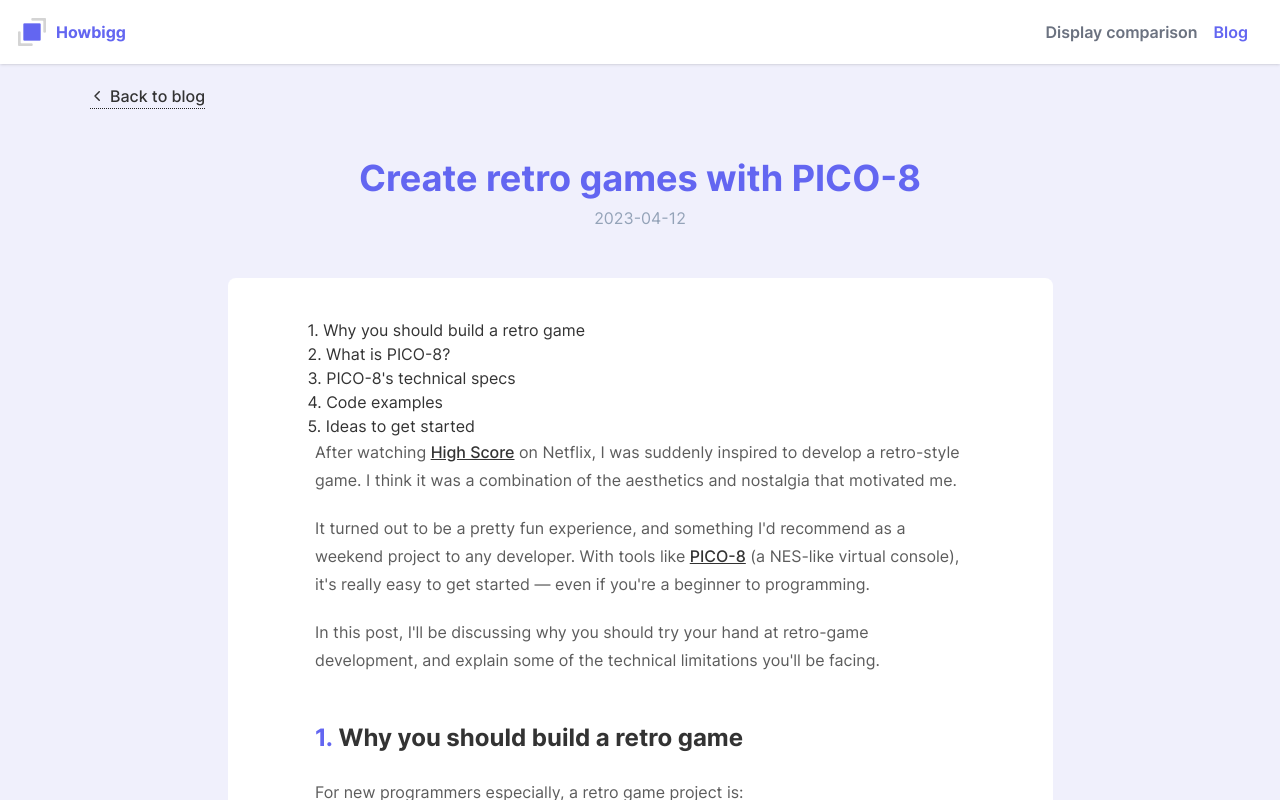
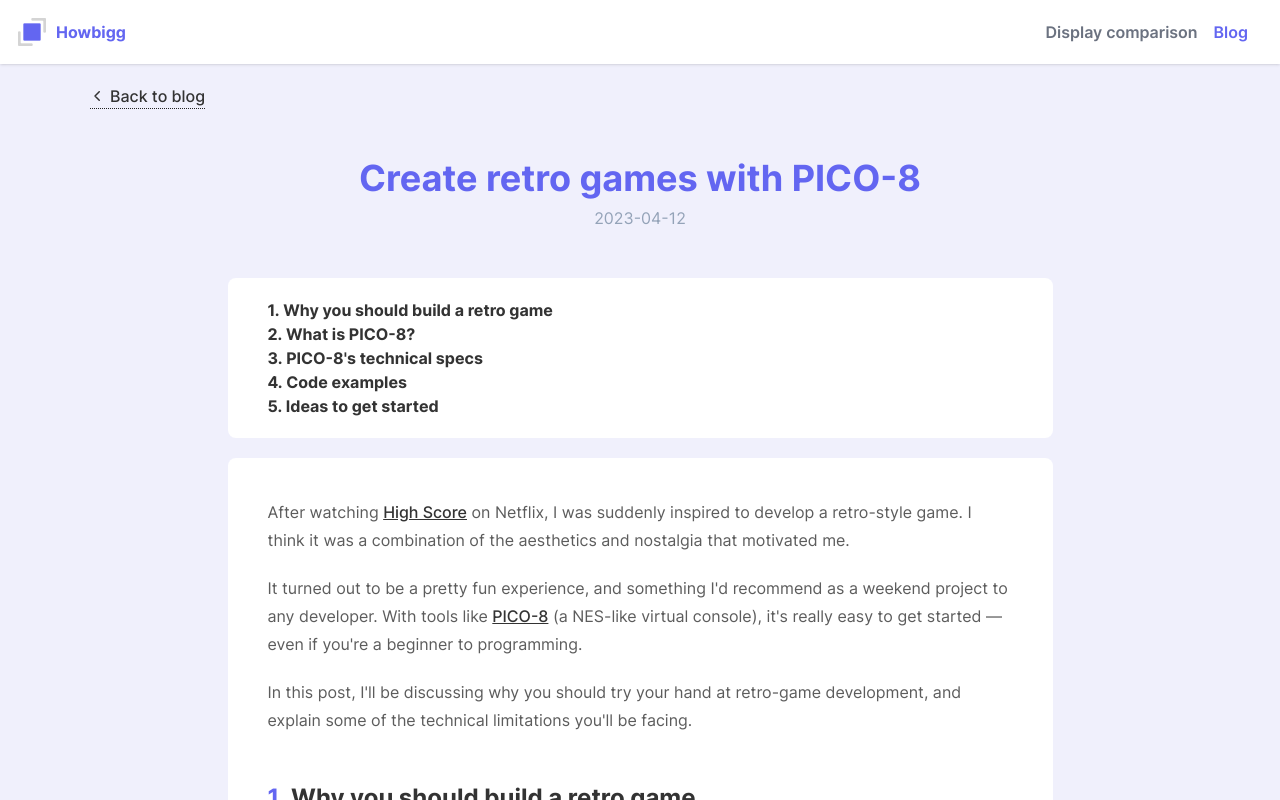
Before and after one commit to jacekobst1/howbigg, a Next.js app: page /blog/retro-with-pico8 in a window 1280 px wide. Shown: the top 800 px of the page. Built offline with nearby package versions, Linux system fonts and the light colour scheme.

Commit message:
Post page cleanup
- create anchorGenerator and jsonLdGenerator utils
- create TableOfContents components
- change post field date -> createdAt
- create routes.ts

```diff
--- a/posts/retro-with-pico8.md
+++ b/posts/retro-with-pico8.md
@@ -1,5 +1,5 @@
 ---
-date: "2023-04-12"
+createdAt: "2023-04-12"
 title: "Create retro games with PICO-8"
 subtitle: "8-bit games are a great way to learn and expand your portfolio."
 ---
--- /dev/null
+++ b/src/app/blog/[slug]/components/TableOfContents.tsx
@@ -0,0 +1,31 @@
+import UnstyledLink from "@/components/links/UnstyledLink";
+import { generateIdFromText } from "@/app/blog/[slug]/utils/anchorGenerator";
+
+interface TableOfContentsProps {
+  slug: string;
+  headings: string[];
+}
+
+export default function TableOfContents({
+  slug,
+  headings,
+}: TableOfContentsProps) {
+  return (
+    <div className="bg-base-100 mx-auto py-5 rounded-lg md:w-3/4 px-5 md:px-10">
+      <nav>
+        <ul>
+          {headings.map((heading) => (
+            <li key={heading} className="font-bold">
+              <UnstyledLink
+                href={`/blog/${slug}#${generateIdFromText(heading)}`}
+                className="hover:text-primary-500"
+              >
+                {heading}
+              </UnstyledLink>
+            </li>
+          ))}
+        </ul>
+      </nav>
+    </div>
+  );
+}
--- a/src/app/blog/[slug]/page.tsx
+++ b/src/app/blog/[slug]/page.tsx
@@ -4,12 +4,13 @@
   getPostBySlug,
 } from "@/app/blog/utils/postGetter";
 import ArrowLink from "@/components/links/ArrowLink";
-import { Article, WithContext } from "schema-dts";
-import Link from "next/link";
 import ReactMarkdown from "react-markdown";
 import remarkGfm from "remark-gfm";
 import rehypeRaw from "rehype-raw";
 import rehypeHighlight from "rehype-highlight";
+import { generateIdFromText } from "@/app/blog/[slug]/utils/anchorGenerator";
+import TableOfContents from "@/app/blog/[slug]/components/TableOfContents";
+import { generateJsonLd } from "@/app/blog/[slug]/utils/jsonLdGenerator";
 
 interface PostProps {
   params: {
@@ -48,31 +49,7 @@
 
 export default function PostPage({ params: { slug } }: PostProps) {
   const post = getPostBySlug(slug);
-
-  const jsonLd: WithContext<Article> = {
-    "@context": "https://schema.org",
-    "@type": "Article",
-    mainEntityOfPage: {
-      "@type": "WebPage",
-      "@id": `https://howbigg.com/blog/${slug}`,
-    },
-    headline: post.title,
-    description: post.subtitle,
-    image: "",
-    author: {
-      "@type": "Person",
-      name: "Jacek Obst",
-    },
-    publisher: {
-      "@type": "Organization",
-      name: "Howbigg",
-      logo: {
-        "@type": "ImageObject",
-        url: "https://howbigg.com/images/logo.png",
-      },
-    },
-    datePublished: post.date,
-  };
+  const jsonLd = generateJsonLd(post);
 
   return (
     <>
@@ -80,34 +57,22 @@
         <ArrowLink href="/blog" direction="left">
           Back to blog
         </ArrowLink>
+
         <div className="my-12 text-center md:w-3/4 mx-auto">
           <h1 className="text-primary-500 ">{post.title}</h1>
-          <p className="text-slate-400 mt-2">{post.date}</p>
+          <p className="text-slate-400 mt-2">{post.createdAt}</p>
         </div>
-        <div className="bg-base-100 mx-auto py-10 rounded-lg md:w-3/4 px-5 md:px-20">
-          <nav>
-            <ul>
-              {post.headings.map((heading) => (
-                <li key={heading}>
-                  <Link
-                    href={{
-                      pathname: `/blog/${post.slug}`,
-                      hash: generateAnchorId(heading),
-                    }}
-                  >
-                    {heading}
-                  </Link>
-                </li>
-              ))}
-            </ul>
-          </nav>
-          <article className="prose mx-auto">
+
+        <TableOfContents slug={post.slug} headings={post.headings} />
+
+        <div className="bg-base-100 mx-auto py-10 rounded-lg md:w-3/4 px-5 md:px-10 mt-5">
+          <article className="prose mx-auto max-w-full">
             <ReactMarkdown
               remarkPlugins={[remarkGfm]}
               rehypePlugins={[rehypeRaw, rehypeHighlight]}
               components={{
                 h2: (props) => (
-                  <h2 id={generateAnchorId(props.children[0] as string)}>
+                  <h2 id={generateIdFromText(props.children[0] as string)}>
                     {props.children}
                   </h2>
                 ),
@@ -120,10 +85,10 @@
             >
               {post.content}
             </ReactMarkdown>
-            )
           </article>
         </div>
       </div>
+
       <script
         type="application/ld+json"
         dangerouslySetInnerHTML={{ __html: JSON.stringify(jsonLd) }}
@@ -131,12 +96,3 @@
     </>
   );
 }
-
-function generateAnchorId(str: string) {
-  return str
-    .toLowerCase()
-    .replace(/^\s+|\s+$/g, "")
-    .replace(/[^a-z0-9 -]/g, "")
-    .replace(/\s+/g, "-")
-    .replace(/-+/g, "-");
-}
--- /dev/null
+++ b/src/app/blog/[slug]/utils/anchorGenerator.ts
@@ -0,0 +1,10 @@
+function generateIdFromText(str: string) {
+  return str
+    .toLowerCase()
+    .replace(/^\s+|\s+$/g, "")
+    .replace(/[^a-z0-9 -]/g, "")
+    .replace(/\s+/g, "-")
+    .replace(/-+/g, "-");
+}
+
+export { generateIdFromText };
--- /dev/null
+++ b/src/app/blog/[slug]/utils/jsonLdGenerator.ts
@@ -0,0 +1,33 @@
+import { Article, WithContext } from "schema-dts";
+import { Post } from "@/app/blog/types/Post";
+
+function generateJsonLd(post: Post) {
+  const jsonLd: WithContext<Article> = {
+    "@context": "https://schema.org",
+    "@type": "Article",
+    mainEntityOfPage: {
+      "@type": "WebPage",
+      "@id": `https://howbigg.com/blog/${post.slug}`,
+    },
+    headline: post.title,
+    description: post.subtitle,
+    image: "",
+    author: {
+      "@type": "Person",
+      name: "Jacek Obst",
+    },
+    publisher: {
+      "@type": "Organization",
+      name: "Howbigg",
+      logo: {
+        "@type": "ImageObject",
+        url: "https://howbigg.com/images/logo.png",
+      },
+    },
+    datePublished: post.createdAt,
+  };
+
+  return jsonLd;
+}
+
+export { generateJsonLd };
--- a/src/app/blog/components/PostPreview.tsx
+++ b/src/app/blog/components/PostPreview.tsx
@@ -7,7 +7,7 @@
       className="border border-slate-300 p-4 rounded-md shadow-sm
     bg-white"
     >
-      <p className="text-sm text-slate-400">{props.date}</p>
+      <p className="text-sm text-slate-400">{props.createdAt}</p>
 
       <PrimaryLink href={`/blog/${props.slug}`}>
         <h2 className=" text-primary-600 hover:underline mb-4">
--- a/src/app/blog/types/Post.ts
+++ b/src/app/blog/types/Post.ts
@@ -4,7 +4,7 @@
 }
 
 export interface PostMetadata {
-  date: string;
+  createdAt: string;
   title: string;
   subtitle: string;
   slug: string;
--- a/src/app/blog/utils/postGetter.ts
+++ b/src/app/blog/utils/postGetter.ts
@@ -13,13 +13,13 @@
       const matterResult = matter(fileContent);
 
       return {
-        date: matterResult.data.date,
+        createdAt: matterResult.data.createdAt,
         title: matterResult.data.title,
         subtitle: matterResult.data.subtitle,
         slug: filename.replace(".md", ""),
       };
     })
-    .sort((a, b) => (a.date < b.date ? 1 : -1));
+    .sort((a, b) => (a.createdAt < b.createdAt ? 1 : -1));
 }
 
 function getPostBySlug(slug: string): Post {
@@ -42,7 +42,7 @@
 
   return {
     content: matterResult.content,
-    date: matterResult.data.date,
+    createdAt: matterResult.data.createdAt,
     title: matterResult.data.title,
     subtitle: matterResult.data.subtitle,
     slug,
--- a/src/components/layout/Navigation.tsx
+++ b/src/components/layout/Navigation.tsx
@@ -3,11 +3,7 @@
 import * as React from "react";
 import { usePathname } from "next/navigation";
 import clsxm from "@/lib/clsxm";
-
-const links: any[] = [
-  { href: "/", label: "Display comparison" },
-  { href: "/blog", label: "Blog" },
-];
+import routes from "@/router/routes";
 
 export default function Navigation() {
   const pathname = usePathname();
@@ -25,7 +21,7 @@
   return (
     <nav className="text-gray-500 order-3 w-full md:w-auto md:order-2">
       <ul className="flex font-semibold">
-        {links.map(({ href, label }) => (
+        {routes.map(({ href, label }) => (
           <li key={`${href}${label}`} className="pr-4 py-2">
             <a
               href={href}
--- /dev/null
+++ b/src/router/routes.ts
@@ -0,0 +1,11 @@
+interface Route {
+  href: string;
+  label: string;
+}
+
+export const main = { href: "/", label: "Display comparison" };
+export const blog = { href: "/blog", label: "Blog" };
+
+const routes: Route[] = [main, blog];
+
+export default routes;
```
Also changed, not shown: posts/ultrawide-vs-dual-monitors.md (+1 -1 lines).
